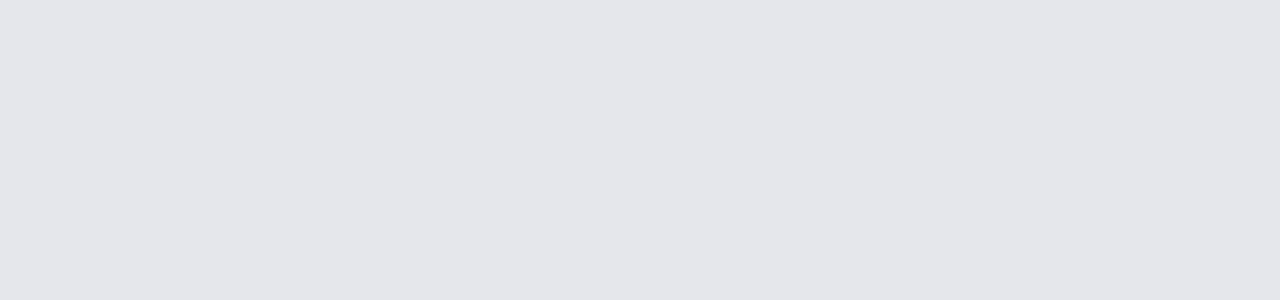
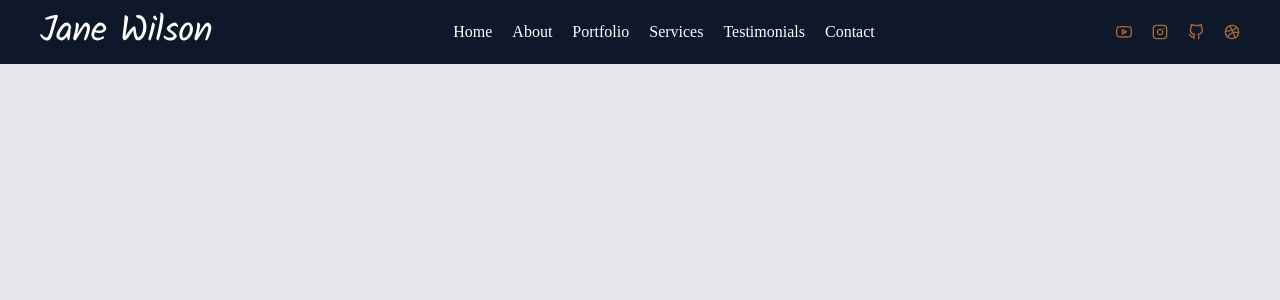
Before and after one commit to ralphbetta/react_portfolia_site, a React (Create React App) app: page / in a window 1280 px wide. Shown: the top 300 px of the page. Built offline with nearby package versions, Linux system fonts and the light colour scheme; the HTML template or start-up script is replaced by a standard one.

Commit message:
complete navbar

```diff
--- a/src/App.js
+++ b/src/App.js
@@ -1,7 +1,9 @@
+import Navbar from "./components/Navbar";
 
 function App() {
   return (
     <div className=" bg-slate-900">
+      <Navbar/>
     </div>
   );
 }
--- /dev/null
+++ b/src/components/Navbar.jsx
@@ -0,0 +1,58 @@
+import React, { useState } from 'react'
+import {
+    logoCaption,
+    navigation,
+    social,
+    logo,
+    icons,
+} from '../data'
+import { Link } from 'react-scroll'
+
+const Navbar = () => {
+
+    const [menu, setMenu] = useState(true);
+
+    const toggleMenu = () => {
+        setMenu(!menu);
+    }
+
+
+    return (
+        <header className='h-[64px] flex justify-between items-center px-10'>
+            {/* Logo */}
+            <div className=" text-2xl font-semibold h-[40px] text-[#f2f2f2]">
+                <img src={logo} alt="" />
+            </div>
+
+            {/* Menu */}
+
+            <ul className='hidden sm:flex gap-5'>
+                {navigation.map((data, index) => <li className=" capitalize cursor-pointer" key={index}><Link className=' text-white hover:text-accent'>{data.name}</Link></li>)}
+            </ul>
+
+            {/* Socials */}
+            <ul className=' hidden sm:flex gap-5'>
+                {social.map((data, index) => <li className=" cursor-pointer text-accent hover:text-white" key={index}><Link>{data.icon}</Link></li>)}
+            </ul>
+            <div className="block sm:hidden" onClick={() => toggleMenu()}>
+                {menu ? icons.menu : icons.close}
+            </div>
+
+
+            {/* Mobile */}
+            <div className={!menu ? "sm:hidden px-10 pt-[28px] w-full h-full bg-accent fixed left-0 top-0 ease-in-out duration-500" : "hidden top-[100%]"}>
+
+                <div className="flex justify-end text-white" onClick={() => toggleMenu()}>
+                    {menu ? icons.menu : icons.close}
+                </div>
+                {/* Menu */}
+                <ul className='lex-cols space-y-5 pt-24'>
+                    {navigation.map((data, index) => <li className="capitalize cursor-pointer text-center" key={index}><Link className=' text-white hover:text-accent-hover'>{data.name}</Link></li>)}
+                </ul>
+
+            </div>
+        </header>
+    )
+}
+
+export default Navbar
--- a/src/data.js
+++ b/src/data.js
@@ -11,6 +11,13 @@
   FiMail,
   FiMapPin,
 } from 'react-icons/fi';
+
+
+//  icons
+import {
+AiOutlineMenu,
+AiOutlineClose,
+} from 'react-icons/ai';
 
 // companies icons
 import FreelancerBrandIcon from './assets/img/brands/freelancer.png';
@@ -41,6 +48,15 @@
 import TestiImage1 from './assets/img/testimonials/testimonial-1.webp';
 import TestiImage2 from './assets/img/testimonials/testimonial-2.webp';
 import TestiImage3 from './assets/img/testimonials/testimonial-3.webp';
+
+// logo
+import logoImage from './assets/img/logo.svg'
+
+
+export const logoCaption = "John Wilson";
+
+export const logo = logoImage;
+export const icons = {menu: <AiOutlineMenu/>, close: <AiOutlineClose/>}
 
 // navigation
 export const navigation = [
```
